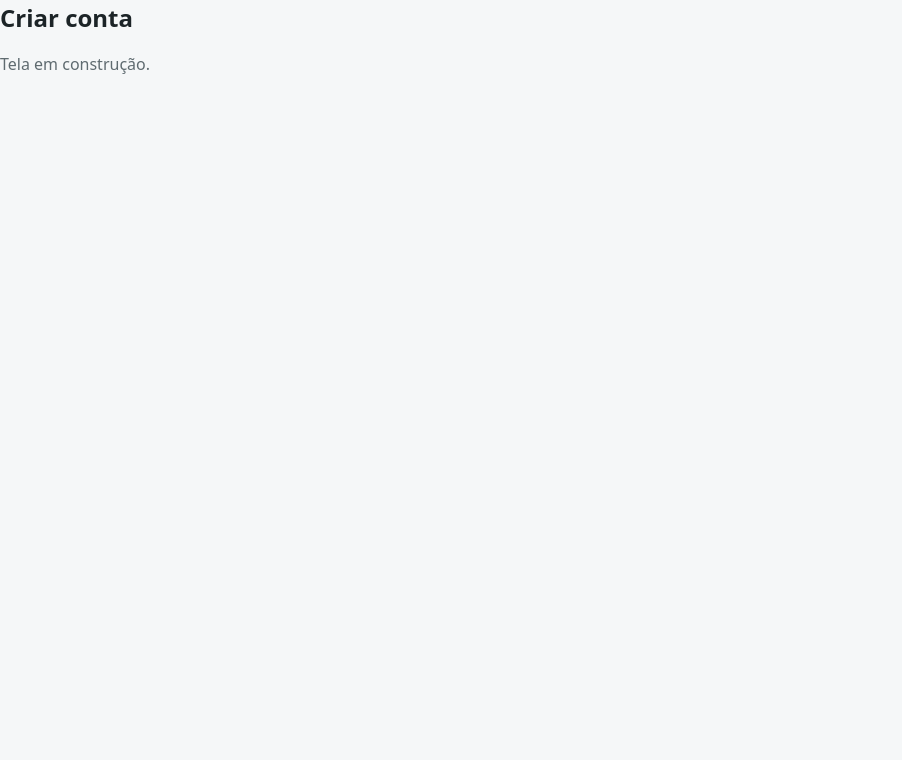
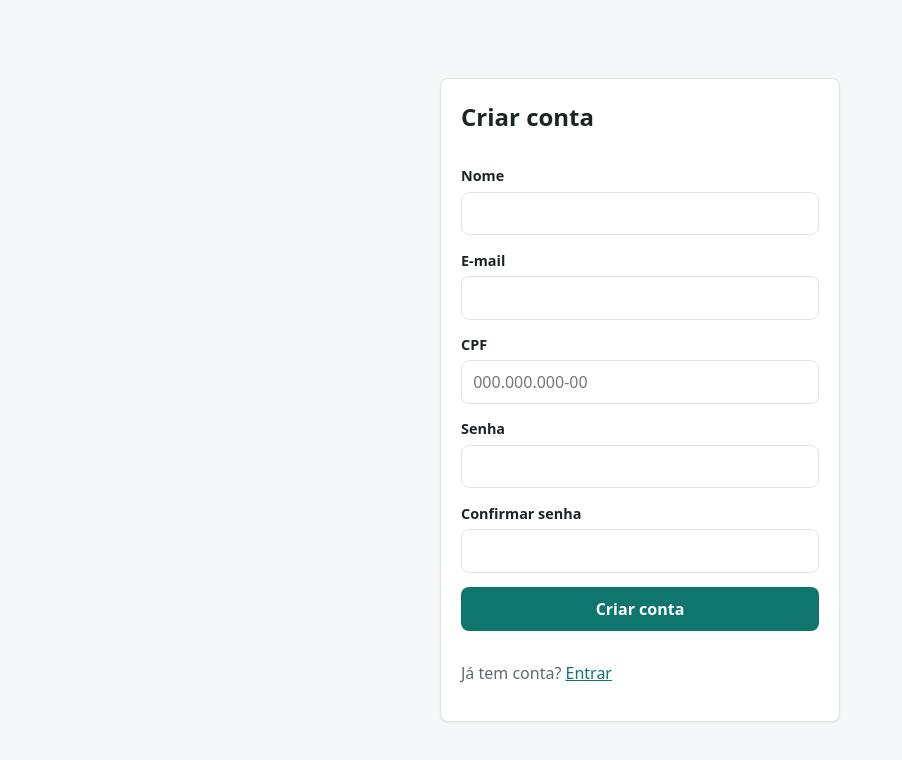
Before and after one commit to gustavolovizotto/projeto-fullstack, a React (Vite) app in the folder frontend/: page /cadastro in a window 1280 px wide. Shown: the top 760 px of the page, without its empty margins (0-902 px from the left). Built offline with nearby package versions, Linux system fonts and the light colour scheme; no server answers.

Commit message:
feat(frontend): tela de cadastro com erros do servidor por campo

```diff
--- a/frontend/src/components/App.jsx
+++ b/frontend/src/components/App.jsx
@@ -2,13 +2,14 @@ import { Navigate, Route, Routes } from 'react-router-dom'
 import Layout from './Layout.jsx'
 import RotaProtegida from './RotaProtegida.jsx'
 import Login from './Login.jsx'
+import Cadastro from './Cadastro.jsx'
 import EmConstrucao from './EmConstrucao.jsx'
 
 export default function App() {
   return (
     <Routes>
       <Route path="/login" element={<Login />} />
-      <Route path="/cadastro" element={<EmConstrucao titulo="Criar conta" />} />
+      <Route path="/cadastro" element={<Cadastro />} />
 
       <Route element={<RotaProtegida />}>
         <Route element={<Layout />}>
--- /dev/null
+++ b/frontend/src/components/Cadastro.jsx
@@ -0,0 +1,120 @@
+import { useState } from 'react'
+import { Link, Navigate } from 'react-router-dom'
+import { useAuth } from '../contexts/AuthContext.jsx'
+import { mascaraCpf } from '../services/formatos.js'
+import { cpfValido, emailValido, senhaValida } from '../services/validacao.js'
+import Campo from './Campo.jsx'
+
+const VAZIO = { nome: '', email: '', cpf: '', senha: '', confirmacaoSenha: '' }
+
+function validar(dados) {
+  const erros = {}
+  if (!dados.nome.trim()) erros.nome = 'Informe o nome.'
+  if (!dados.email.trim()) erros.email = 'Informe o e-mail.'
+  else if (!emailValido(dados.email.trim())) erros.email = 'E-mail inválido.'
+  if (!dados.cpf) erros.cpf = 'Informe o CPF.'
+  else if (!cpfValido(dados.cpf)) erros.cpf = 'CPF inválido.'
+  if (!dados.senha) erros.senha = 'Informe a senha.'
+  else if (!senhaValida(dados.senha)) erros.senha = 'A senha deve ter no mínimo 8 caracteres, com letras e números.'
+  if (!dados.confirmacaoSenha) erros.confirmacaoSenha = 'Confirme a senha.'
+  else if (dados.confirmacaoSenha !== dados.senha) erros.confirmacaoSenha = 'As senhas não conferem.'
+  return erros
+}
+
+export default function Cadastro() {
+  const { autenticado, cadastrar } = useAuth()
+  const [dados, setDados] = useState(VAZIO)
+  const [erros, setErros] = useState({})
+  const [mensagem, setMensagem] = useState('')
+  const [enviando, setEnviando] = useState(false)
+
+  // Depois do cadastro o AuthContext já faz o login, e esta tela redireciona.
+  if (autenticado) return <Navigate to="/" replace />
+
+  function alterar(campo, valor) {
+    setDados((atual) => ({ ...atual, [campo]: valor }))
+    // Some com o erro do campo assim que o usuário mexe nele.
+    setErros((atual) => ({ ...atual, [campo]: undefined }))
+  }
+
+  async function enviar(evento) {
+    evento.preventDefault()
+    const novosErros = validar(dados)
+    setErros(novosErros)
+    setMensagem('')
+    if (Object.keys(novosErros).length > 0) return
+
+    setEnviando(true)
+    try {
+      await cadastrar({ ...dados, nome: dados.nome.trim(), email: dados.email.trim() })
+    } catch (erro) {
+      // 409 de e-mail ou CPF repetido chega em erro.campos e aparece no campo certo.
+      setErros(erro.campos ?? {})
+      setMensagem(erro.message)
+      setEnviando(false)
+    }
+  }
+
+  return (
+    <div className="pagina-auth">
+      <form className="cartao formulario" onSubmit={enviar} noValidate>
+        <h1>Criar conta</h1>
+        {mensagem && (
+          <p className="alerta" role="alert">
+            {mensagem}
+          </p>
+        )}
+        <Campo
+          id="nome"
+          rotulo="Nome"
+          autoComplete="name"
+          value={dados.nome}
+          onChange={(e) => alterar('nome', e.target.value)}
+          erro={erros.nome}
+        />
+        <Campo
+          id="email"
+          rotulo="E-mail"
+          type="email"
+          autoComplete="email"
+          value={dados.email}
+          onChange={(e) => alterar('email', e.target.value)}
+          erro={erros.email}
+        />
+        <Campo
+          id="cpf"
+          rotulo="CPF"
+          inputMode="numeric"
+          placeholder="000.000.000-00"
+          value={dados.cpf}
+          onChange={(e) => alterar('cpf', mascaraCpf(e.target.value))}
+          erro={erros.cpf}
+        />
+        <Campo
+          id="senha"
+          rotulo="Senha"
+          type="password"
+          autoComplete="new-password"
+          value={dados.senha}
+          onChange={(e) => alterar('senha', e.target.value)}
+          erro={erros.senha}
+        />
+        <Campo
+          id="confirmacaoSenha"
+          rotulo="Confirmar senha"
+          type="password"
+          autoComplete="new-password"
+          value={dados.confirmacaoSenha}
+          onChange={(e) => alterar('confirmacaoSenha', e.target.value)}
+          erro={erros.confirmacaoSenha}
+        />
+        <button className="botao" type="submit" disabled={enviando}>
+          {enviando ? 'Criando conta…' : 'Criar conta'}
+        </button>
+        <p className="texto-suave">
+          Já tem conta? <Link to="/login">Entrar</Link>
+        </p>
+      </form>
+    </div>
+  )
+}
```
